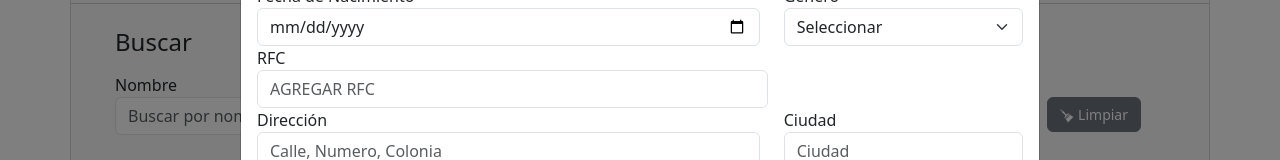
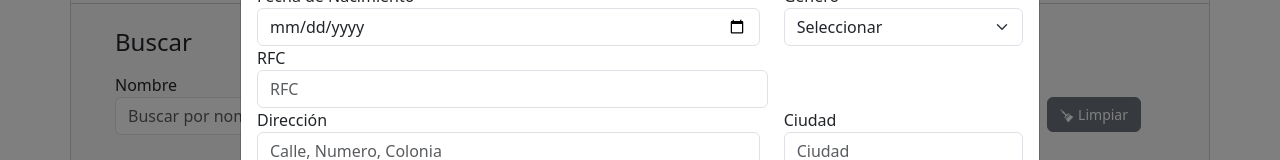
Before and after one commit to Chris-THC/iwaid-ui, a React (Create React App) app: page /patient in a window 1280 px wide. Both pictures are taken after typing "Sample", "5", "name@example.com" into the empty fields and a click on the button "Agregar". Shown: the part 192-352 px from the top of the page. Built offline with nearby package versions, Linux system fonts and the light colour scheme.

Commit message:
I changed only one icon of the edit button

```diff
--- a/src/Components/Patient/FormPatient.jsx
+++ b/src/Components/Patient/FormPatient.jsx
@@ -17,6 +17,7 @@ export const FormPatient = ({ isGetData = {} }) => {
   const {
     register,
     handleSubmit,
+    setValue,
     formState: { errors, isValid },
   } = useForm({ mode: "all" });
 
@@ -27,12 +28,13 @@ export const FormPatient = ({ isGetData = {} }) => {
     setTextAlert("Datos Guardados");
     handleShowFloatAlter();
   };
-  const [rfcValue, setRfcValue] = useState("");
+  const [rfcValue, setRfcValue] = useState(isGetData.rfc || "");
   const [rfcError, setRfcError] = useState("");
 
   const handleInputChange = (event) => {
     const inputValue = event.target.value.toUpperCase();
-    setRfcValue(inputValue);
+    setRfcValue(inputValue); // Actualiza el estado rfcValue con el valor en mayúsculas
+    setValue("rfc", inputValue); // Actualiza el valor del campo en el formulario en mayúsculas
     const rfcPattern = /^[A-Z]{4}\d{6}[A-Z\d]{3}$/;
     if (!rfcPattern.test(inputValue)) {
       setRfcError("El RFC debe tener un formato válido en mayúsculas.");
@@ -40,6 +42,7 @@ export const FormPatient = ({ isGetData = {} }) => {
       setRfcError("");
     }
   };
+
   return (
     <div>
       <form onSubmit={handleSubmit(onSubmitClick)}>
@@ -115,11 +118,11 @@ export const FormPatient = ({ isGetData = {} }) => {
             defaultValue={rfcValue || isGetData.rfc}
             type="text"
             className="form-control"
-            placeholder="Agregar RFC"
+            placeholder="RFC"
             autoComplete="off"
             {...register("rfc", { required: true })}
             onChange={handleInputChange}
-            style={{ textTransform: "uppercase" }} // Establecer el texto en mayúsculas
+            style={{ textTransform: "uppercase" }}
           />
           {rfcError && <span className="text-danger">{rfcError}</span>}
         </div>
```
